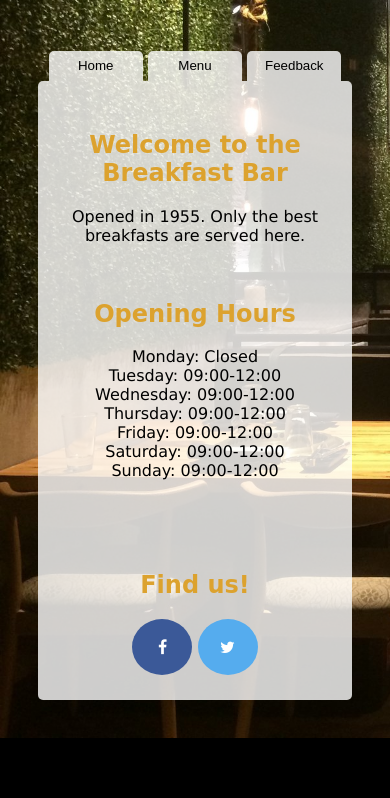
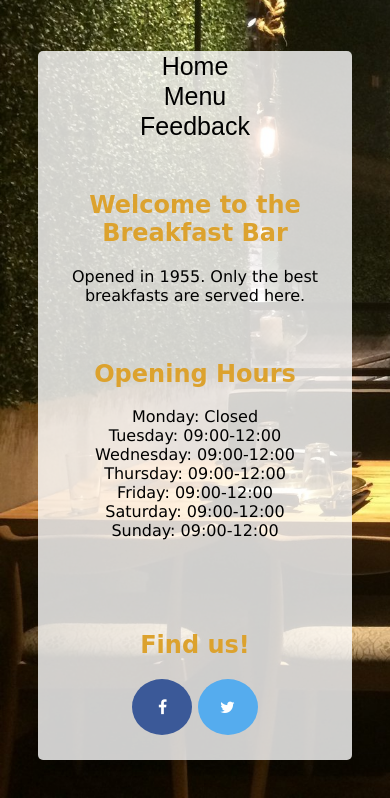
Before and after one commit to AntekA23/Restauracja, a plain HTML site: page index.html in a window 390 px wide. Shown: the part 194-992 px from the top of the page. Before the commit the page ends 932 px from the top, so only its background shows below. Drawn offline with Linux system fonts and the light colour scheme.

Commit message:
Update style.css

```diff
--- a/style.css
+++ b/style.css
@@ -34,6 +34,7 @@ button {
     border: none;
     width: 30%;
     margin: 0;
+    font-size:25px;
 }
 
 button:hover {
@@ -100,3 +101,31 @@ nav button {
 .section.active {
     display: block;
 }
+
+
+@media (max-width:1000px){
+    button {
+        height: 30px;
+        background-color: rgba(255, 255, 255, 0.8);
+        border: none;
+        width: 100%;
+        margin: 0;
+        border-radius:0;
+        font-size:25px;
+    }
+    .content {
+        background-color: rgba(255, 255, 255, 0.8);
+        padding: 30px;
+        border-radius:0;
+
+    }
+    .contact{
+        border-bottom-left-radius:5px;
+        border-bottom-right-radius:5px;ś
+    }
+    #gura{
+        border-top-left-radius:5px;
+        border-top-right-radius:5px;
+    }
+
+}
```
